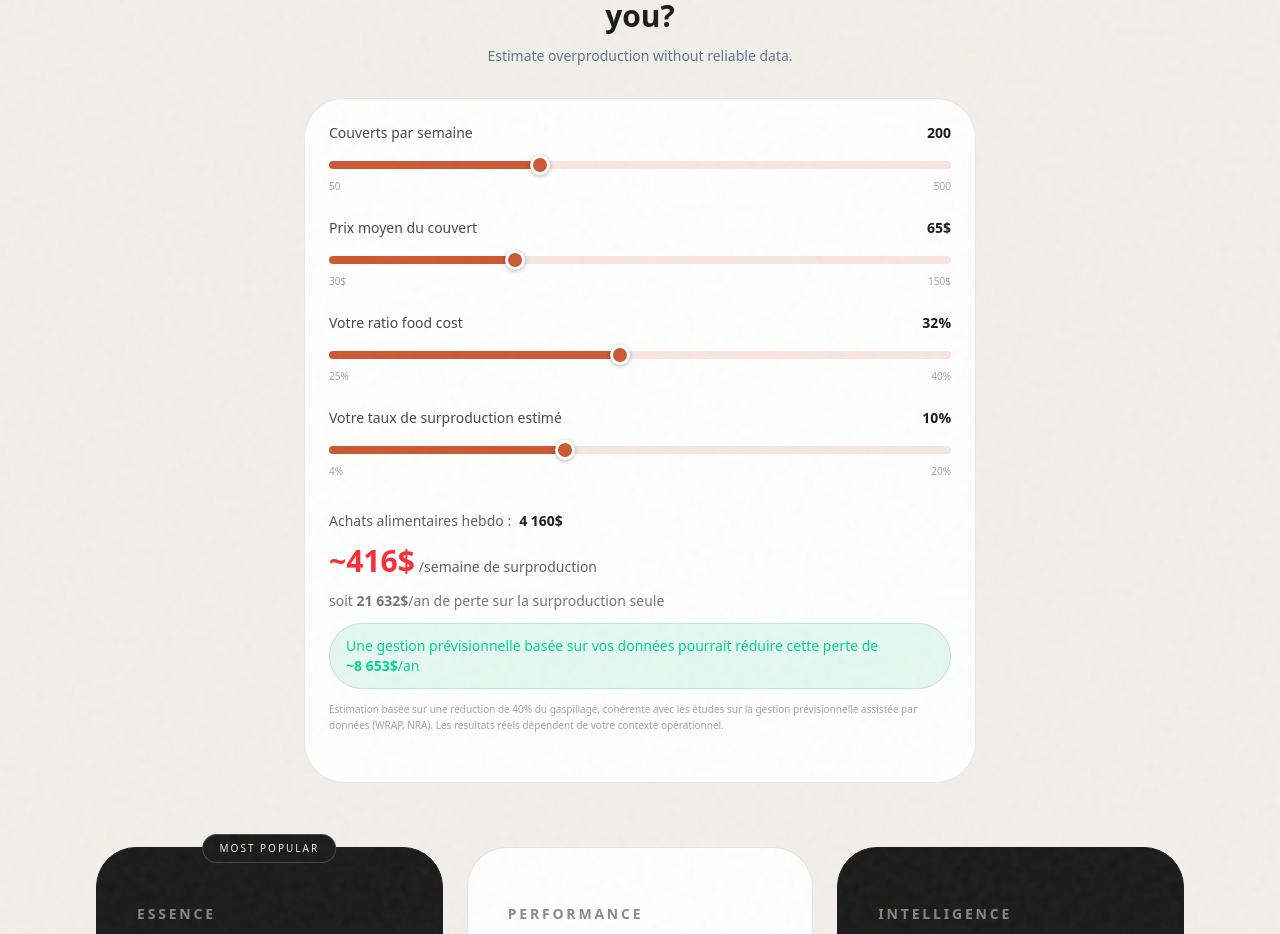
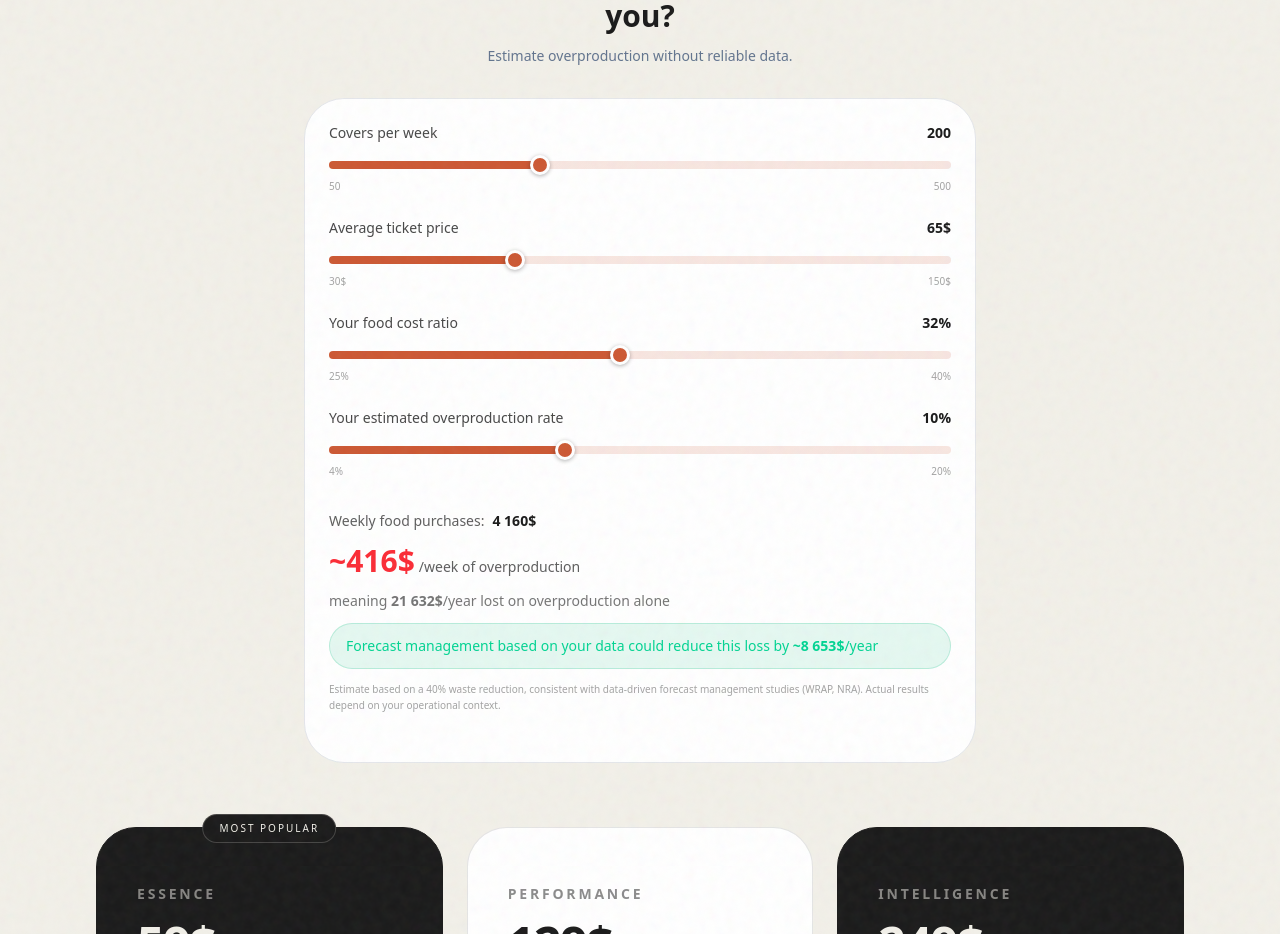
Before and after one commit to NotFormally/Rive, a Next.js app: page /en/pricing in a window 1280 px wide. Shown: the part 414-1348 px from the top of the page. Built offline with nearby package versions, Linux system fonts and the light colour scheme; no server answers.

Commit message:
fix(i18n): extract all remaining hardcoded strings from LandingPage and mockups

```diff
--- a/messages/en.json
+++ b/messages/en.json
@@ -581,6 +581,40 @@
     "module_production_label": "Brewery Production",
     "module_production_desc": "Track your beer batches from fermentation to kegs."
   },
+  "WasteCalculator": {
+    "title": "What's the cost of uncertainty?",
+    "subtitle": "Enter your own numbers to estimate your food waste",
+    "covers_week": "Covers per week",
+    "avg_ticket": "Average ticket price",
+    "food_cost_ratio": "Your food cost ratio",
+    "overproduction_rate": "Your estimated overproduction rate",
+    "weekly_purchases": "Weekly food purchases:",
+    "weekly_loss": "/week of overproduction",
+    "yearly_loss": "meaning <value>{val}</value>/year lost on overproduction alone",
+    "potential_reduction": "Forecast management based on your data could reduce this loss by <value>{val}</value>/year",
+    "disclaimer": "Estimate based on a {percent}% waste reduction, consistent with data-driven forecast management studies (WRAP, NRA). Actual results depend on your operational context.",
+    "cta": "Start saving"
+  },
+  "LandingMockups": {
+    "alert_title": "AI Alert - Margin Drop",
+    "alert_text": "Seafood cost exceeded the 30% threshold this week. Review your Salmon and Cod invoices.",
+    "alert_action": "Generate an action plan",
+    "trans_fr": "\"Clean the floor tonight\"",
+    "trans_es": "\"Limpiar el piso esta noche\"",
+    "invoice_id": "SCAN-REQ-4829",
+    "invoice_item": "FRESH SALMON FLLET",
+    "invoice_price": "$24.50/KG",
+    "invoice_alert": "+12% vs last month",
+    "invoice_status": "Food Cost Updated",
+    "invoice_update": "28% → 29.5%",
+    "bar_kegs_label": "KEGS IN STOCK",
+    "bar_kegs_val": "24 Kegs",
+    "bar_variance_label": "VARIANCE ALERT",
+    "bar_batch_label": "BATCH #492",
+    "bar_kegging_badge": "KEGGING",
+    "mock_beer1": "Draft IPA",
+    "mock_beer2": "Pale Ale"
+  },
   "SettingsIntegrations": {
     "title": "POS Connections",
     "subtitle": "Live synchronization & data import",
--- a/messages/fr.json
+++ b/messages/fr.json
@@ -567,6 +567,40 @@
     "module_production_label": "Production Brassicole",
     "module_production_desc": "Pilotez vos brassins de la fermenteuse à l'enfûtage."
   },
+  "WasteCalculator": {
+    "title": "Combien vous coûte l'incertitude ?",
+    "subtitle": "Entrez vos propres chiffres pour estimer votre gaspillage alimentaire",
+    "covers_week": "Couverts par semaine",
+    "avg_ticket": "Prix moyen du couvert",
+    "food_cost_ratio": "Votre ratio food cost",
+    "overproduction_rate": "Votre taux de surproduction estimé",
+    "weekly_purchases": "Achats alimentaires hebdo :",
+    "weekly_loss": "/semaine de surproduction",
+    "yearly_loss": "soit <value>{val}</value>/an de perte sur la surproduction seule",
+    "potential_reduction": "Une gestion prévisionnelle basée sur vos données pourrait réduire cette perte de <value>{val}</value>/an",
+    "disclaimer": "Estimation basée sur une réduction de {percent}% du gaspillage, cohérente avec les études sur la gestion prévisionnelle assistée par données (WRAP, NRA). Les résultats réels dépendent de votre contexte opérationnel.",
+    "cta": "Commencer à économiser"
+  },
+  "LandingMockups": {
+    "alert_title": "Alerte IA - Marge en Baisse",
+    "alert_text": "Le coût des fruits de mer a dépassé le seuil de 30% cette semaine. Revoyez vos factures de Saumon et Cabillaud.",
+    "alert_action": "Générer un plan d'action",
+    "trans_fr": "\"Nettoyer le sol ce soir\"",
+    "trans_es": "\"Limpiar el piso esta noche\"",
+    "invoice_id": "SCAN-REQ-4829",
+    "invoice_item": "FILET SAUMON FRAIS",
+    "invoice_price": "24.50$/KG",
+    "invoice_alert": "+12% vs mois dernier",
+    "invoice_status": "Food Cost Mis à Jour",
+    "invoice_update": "28% → 29.5%",
+    "bar_kegs_label": "FÛTS EN STOCK",
+    "bar_kegs_val": "24 Fûts",
+    "bar_variance_label": "ALERTE COULAGE",
+    "bar_batch_label": "BRASSIN #492",
+    "bar_kegging_badge": "ENFÛTAGE",
+    "mock_beer1": "Draft IPA",
+    "mock_beer2": "Pale Ale"
+  },
   "SettingsIntegrations": {
     "title": "Connexions POS",
     "subtitle": "Synchronisation en direct & importation de données",
--- a/src/components/LandingPage.tsx
+++ b/src/components/LandingPage.tsx
@@ -18,6 +18,7 @@ if (typeof window !== "undefined") {
 
 export function LandingPage() {
   const t = useTranslations('LandingPage');
+  const tMockups = useTranslations('LandingMockups');
   const container = useRef<HTMLDivElement>(null);
 
   useEffect(() => {
@@ -259,7 +260,7 @@ export function LandingPage() {
                   <div className="bg-red-500/10 text-red-400 border border-red-500/20 px-5 py-4 rounded-xl flex flex-col gap-3 backdrop-blur-md shadow-2xl">
                     <div className="flex items-center gap-2 mb-1">
                       <TrendingDown className="w-5 h-5 shrink-0" />
-                      <span className="font-plex-mono text-xs font-bold tracking-wide uppercase">Alerte IA - Marge en Baisse</span>
+                      <span className="font-plex-mono text-xs font-bold tracking-wide uppercase">{tMockups('alert_title')}</span>
                     </div>
                     <span className="font-jakarta text-sm leading-tight">{t('f2_mock_alert')}</span>
                   </div>
@@ -305,8 +306,8 @@ export function LandingPage() {
             </div>
             <div className="order-1 md:order-2 bg-indigo-950 rounded-[2rem] h-64 md:h-full min-h-[300px] flex items-center justify-center relative overflow-hidden">
                <div className="text-center flex flex-col gap-3 px-6">
-                 <div className="text-indigo-300 font-cormorant italic text-2xl md:text-3xl opacity-40 transition-opacity">"Nettoyer le sol ce soir"</div>
-                 <div className="text-indigo-200 font-cormorant italic text-3xl md:text-4xl opacity-75">"Limpiar el piso esta noche"</div>
+                 <div className="text-indigo-300 font-cormorant italic text-2xl md:text-3xl opacity-40 transition-opacity">{tMockups('trans_fr')}</div>
+                 <div className="text-indigo-200 font-cormorant italic text-3xl md:text-4xl opacity-75">{tMockups('trans_es')}</div>
                  <div className="text-white font-jakarta text-2xl md:text-3xl font-medium mt-2">"আজ রাতে মেঝে পরিষ্কার করুন"</div>
                </div>
             </div>
@@ -373,7 +374,7 @@ export function LandingPage() {
                <div className="relative z-10 w-full max-w-[260px] flex flex-col gap-4">
                  {/* Extracted line item */}
                  <div className="bg-white border border-slate-200 text-xs p-4 rounded-xl shadow-sm flex flex-col gap-2 transition-all duration-500 transform hover:-translate-y-1">
-                    <span className="font-plex-mono text-slate-400 text-[10px]">SCAN-REQ-4829</span>
+                    <span className="font-plex-mono text-slate-400 text-[10px]">{tMockups('invoice_id')}</span>
                     <div className="flex justify-between font-bold font-jakarta text-[#1A1A1A] text-sm">
                       <span>{t('ocr_product')}</span>
                       <span>{t('ocr_price')}</span>
@@ -384,7 +385,7 @@ export function LandingPage() {
                  {/* Success Update Indicator */}
                  <div className="bg-green-500 text-white text-xs font-bold px-4 py-3 rounded-xl flex items-center justify-between shadow-lg opacity-90 animate-pulse mt-2">
                     <span>{t('ocr_status')}</span>
-                    <span className="font-plex-mono text-[10px]">28% → 29.5%</span>
+                    <span className="font-plex-mono text-[10px]">{tMockups('invoice_update')}</span>
                  </div>
                </div>
             </div>
@@ -552,7 +553,7 @@ export function LandingPage() {
                     <div className="flex-1 min-w-0">
                       <p className="font-plex-mono text-[10px] text-red-400/70 tracking-widest uppercase mb-1">{t('bar_mock_variance')}</p>
                       <div className="flex justify-between items-end">
-                        <p className="font-jakarta font-bold text-white text-base truncate">Draft IPA</p>
+                        <p className="font-jakarta font-bold text-white text-base truncate">{tMockups('mock_beer1')}</p>
                         <p className="font-outfit font-bold text-red-400 text-sm tabular-nums">-1.2L</p>
                       </div>
                     </div>
@@ -564,7 +565,7 @@ export function LandingPage() {
                     <div className="flex-1 min-w-0">
                       <p className="font-plex-mono text-[10px] text-amber-500/70 tracking-widest uppercase mb-1">{t('bar_mock_batch')}</p>
                       <div className="flex justify-between items-end">
-                        <p className="font-jakarta font-bold text-white text-base truncate">Pale Ale</p>
+                        <p className="font-jakarta font-bold text-white text-base truncate">{tMockups('mock_beer2')}</p>
                         <span className="text-[10px] bg-indigo-500/20 text-indigo-300 px-2 py-0.5 rounded-full font-bold uppercase border border-indigo-500/20">{t('bar_mock_kegging')}</span>
                       </div>
                     </div>
--- a/src/components/WasteCostCalculator.tsx
+++ b/src/components/WasteCostCalculator.tsx
@@ -3,6 +3,7 @@
 import { useState, useMemo } from "react";
 import { Link } from "@/i18n/routing";
 import { ArrowRight } from "lucide-react";
+import { useTranslations } from "next-intl";
 
 type WasteCostCalculatorProps = {
   variant?: "landing" | "pricing";
@@ -22,6 +23,8 @@ const INDUSTRY_BENCHMARKS = {
 export function WasteCostCalculator({
   variant = "landing",
 }: WasteCostCalculatorProps) {
+  const t = useTranslations("WasteCalculator");
+
   const [covers, setCovers] = useState(200);
   const [ticket, setTicket] = useState(65);
   const [foodCostPercent, setFoodCostPercent] = useState(32);
@@ -60,7 +63,7 @@ export function WasteCostCalculator({
       <div>
         <div className="flex items-center justify-between mb-2">
           <label className="font-outfit text-sm text-inherit opacity-80">
-            Couverts par semaine
+            {t("covers_week")}
           </label>
           <span className="font-plex-mono text-sm font-semibold tabular-nums">
             {covers}
@@ -86,7 +89,7 @@ export function WasteCostCalculator({
       <div>
         <div className="flex items-center justify-between mb-2">
           <label className="font-outfit text-sm text-inherit opacity-80">
-            Prix moyen du couvert
+            {t("avg_ticket")}
           </label>
           <span className="font-plex-mono text-sm font-semibold tabular-nums">
             {ticket}$
@@ -112,7 +115,7 @@ export function WasteCostCalculator({
       <div>
         <div className="flex items-center justify-between mb-2">
           <label className="font-outfit text-sm text-inherit opacity-80">
-            Votre ratio food cost
+            {t("food_cost_ratio")}
           </label>
           <span className="font-plex-mono text-sm font-semibold tabular-nums">
             {foodCostPercent}%
@@ -138,7 +141,7 @@ export function WasteCostCalculator({
       <div>
         <div className="flex items-center justify-between mb-2">
           <label className="font-outfit text-sm text-inherit opacity-80">
-            Votre taux de surproduction estimé
+            {t("overproduction_rate")}
           </label>
           <span className="font-plex-mono text-sm font-semibold tabular-nums">
             {wastePercent}%
@@ -164,7 +167,7 @@ export function WasteCostCalculator({
       <div className="space-y-3 pt-2">
         <div className="flex items-baseline gap-2">
           <span className="font-outfit text-sm opacity-70">
-            Achats alimentaires hebdo :
+            {t("weekly_purchases")}
           </span>
           <span className="font-plex-mono text-sm font-semibold tabular-nums">
             {formatCurrency(calculations.weeklyFoodSpend)}$
@@ -175,28 +178,33 @@ export function WasteCostCalculator({
             ~{formatCurrency(calculations.weeklyWaste)}$
           </span>
           <span className="font-outfit text-sm opacity-70 ml-1">
-            /semaine de surproduction
+            {t("weekly_loss")}
           </span>
         </div>
         <p className="font-outfit text-sm opacity-60">
-          soit{" "}
-          <span className="font-plex-mono font-semibold tabular-nums">
-            {formatCurrency(calculations.yearlyWaste)}$
-          </span>
-          /an de perte sur la surproduction seule
+          {t.rich("yearly_loss", {
+            val: `${formatCurrency(calculations.yearlyWaste)}$`,
+            value: (chunks) => (
+              <span className="font-plex-mono font-semibold tabular-nums">
+                {chunks}
+              </span>
+            )
+          })}
         </p>
         <div className="rounded-xl bg-emerald-500/10 border border-emerald-500/20 px-4 py-3">
           <p className="font-outfit text-sm font-medium text-emerald-400">
-            Une gestion prévisionnelle basée sur vos données pourrait réduire cette perte de{" "}
-            <span className="font-plex-mono font-bold tabular-nums">
-              ~{formatCurrency(calculations.potentialSavings)}$
-            </span>
-            /an
+            {t.rich("potential_reduction", {
+              val: `~${formatCurrency(calculations.potentialSavings)}$`,
+              value: (chunks) => (
+                <span className="font-plex-mono font-bold tabular-nums">
+                  {chunks}
+                </span>
+              )
+            })}
           </p>
         </div>
         <p className="font-plex-mono text-[10px] opacity-40 leading-relaxed">
-          Estimation basée sur une réduction de 40% du gaspillage, cohérente avec les études sur la gestion prévisionnelle assistée par données (WRAP, NRA).
-          Les résultats réels dépendent de votre contexte opérationnel.
+          {t("disclaimer", { percent: 40 })}
         </p>
       </div>
 
@@ -206,7 +214,7 @@ export function WasteCostCalculator({
           href="/signup"
           className="inline-flex items-center gap-2 rounded-xl bg-[#CC5833] px-6 py-3 font-jakarta text-sm font-semibold text-white transition-colors hover:bg-[#CC5833]/90"
         >
-          Commencer à économiser
+          {t("cta")}
           <ArrowRight className="h-4 w-4" />
         </Link>
       )}
@@ -259,10 +267,10 @@ export function WasteCostCalculator({
     <section className="w-full bg-[#1A1A1A] text-[#F2F0E9]">
       <div className="mx-auto max-w-2xl px-4 sm:px-8 py-16 sm:py-24">
         <h2 className="font-jakarta text-2xl sm:text-3xl font-bold mb-2">
-          Combien vous coûte l&apos;incertitude ?
+          {t("title")}
         </h2>
         <p className="font-outfit text-sm opacity-60 mb-10">
-          Entrez vos propres chiffres pour estimer votre gaspillage alimentaire
+          {t("subtitle")}
         </p>
         {content}
       </div>
```
